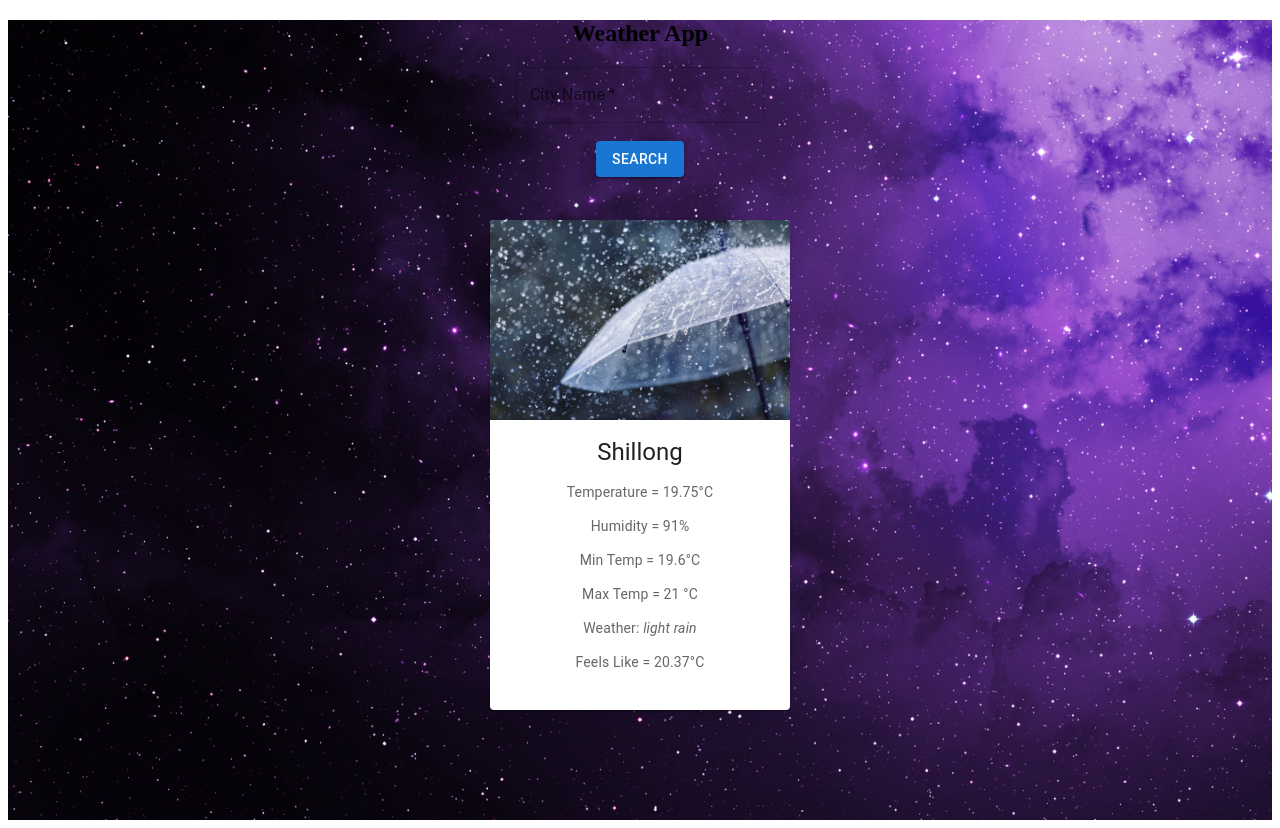
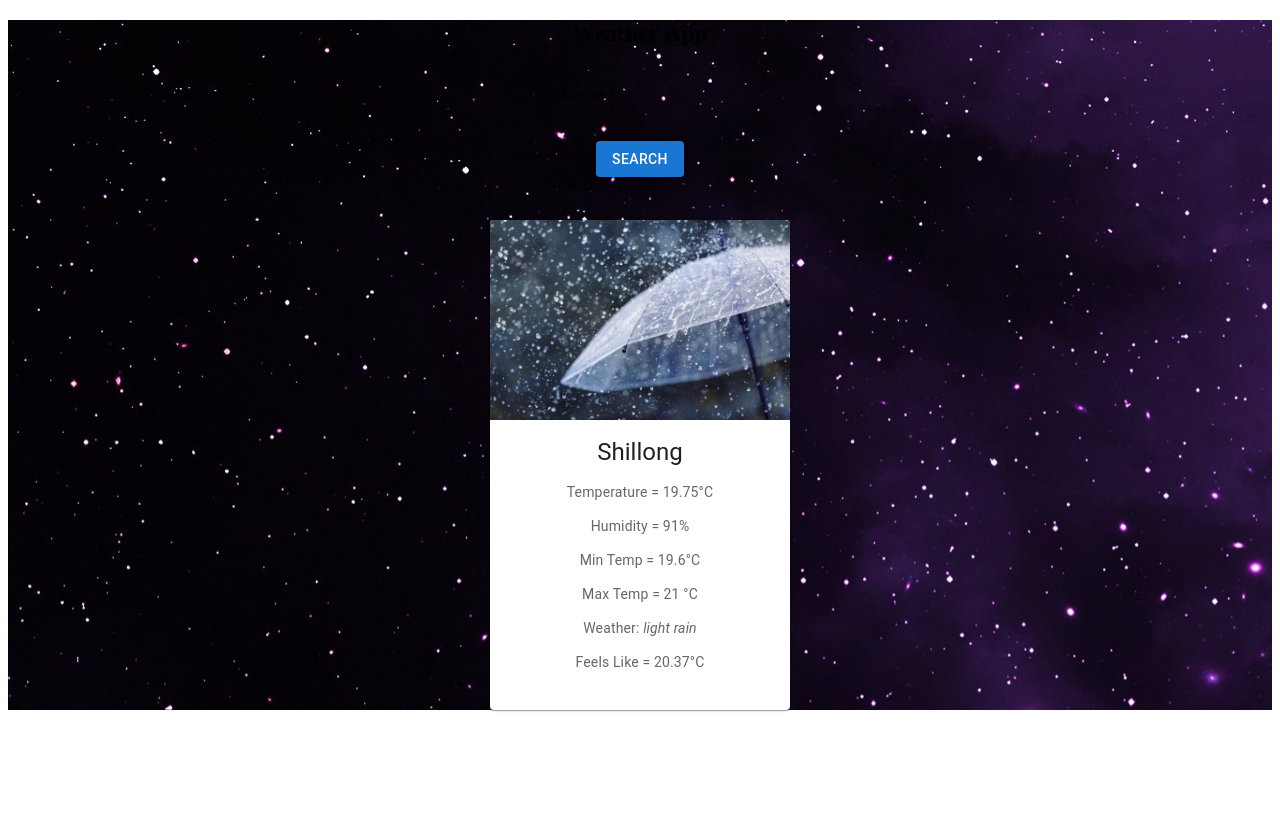
Before and after one commit to tulsi-singh4/Project_Clima_Cast, a React (Vite) app: page / in a window 1280 px wide. After the commit the page ends 800 px from the top, so only its background shows below. Built offline with nearby package versions, Linux system fonts and the light colour scheme.

Commit message:
Update App.jsx

```diff
--- a/src/App.jsx
+++ b/src/App.jsx
@@ -5,12 +5,6 @@ import WeatherApp from "./WeatherApp";
 function App() {
   const appStyle = {
     backgroundImage: `url(${image})`,
-    backgroundSize: "cover",
-    backgroundPosition: "center",
-    backgroundRepeat: "no-repeat",
-    height: "100vh",
-    margin: 0,
-    padding: 0,
   };
 
   return (
```
